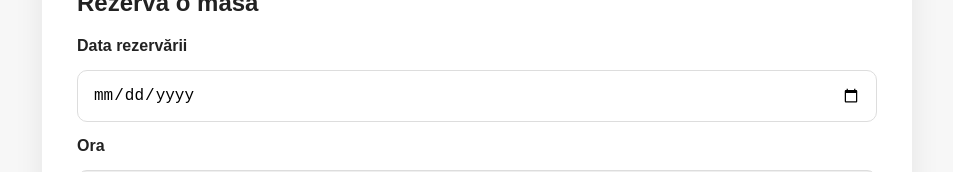
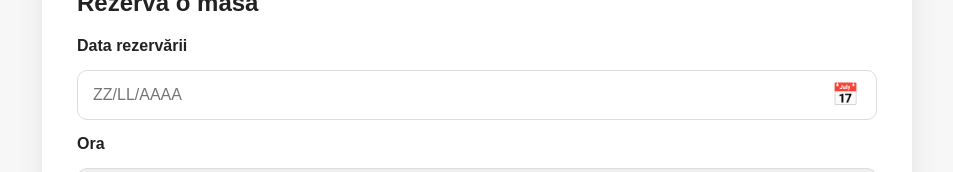
Before and after one commit to masago1/masago1, a Next.js app: page /restaurant in a window 1280 px wide. Shown: the part 426-598 px from the top of the page, without its empty margins (163-1116 px from the left). Built offline with nearby package versions, Linux system fonts and the light colour scheme.

Commit message:
Update page.js

```diff
--- a/app/restaurant/page.js
+++ b/app/restaurant/page.js
@@ -3,7 +3,8 @@
 import { useState } from "react";
 
 export default function RestaurantPage() {
-  const [date, setDate] = useState("");
+  const [dateIso, setDateIso] = useState("");
+  const [dateDisplay, setDateDisplay] = useState("");
   const [time, setTime] = useState("");
   const [guests, setGuests] = useState("2");
   const [name, setName] = useState("");
@@ -11,8 +12,22 @@ export default function RestaurantPage() {
   const [message, setMessage] = useState("");
   const [loading, setLoading] = useState(false);
 
+  function handleDateChange(e) {
+    const value = e.target.value;
+
+    setDateIso(value);
+
+    if (!value) {
+      setDateDisplay("");
+      return;
+    }
+
+    const [year, month, day] = value.split("-");
+    setDateDisplay(`${day}/${month}/${year}`);
+  }
+
   async function handleReservation() {
-    if (!date || !time || !name || !phone) {
+    if (!dateIso || !time || !name || !phone) {
       setMessage("Completează toate câmpurile.");
       return;
     }
@@ -29,7 +44,6 @@ export default function RestaurantPage() {
 
       if (!supabaseUrl || !supabaseKey) {
         setMessage("Conexiunea cu baza de date nu este configurată.");
-        setLoading(false);
         return;
       }
 
@@ -45,7 +59,7 @@ export default function RestaurantPage() {
           },
           body: JSON.stringify({
             restaurant_name: "Casa Bunicii",
-            reservation_date: date,
+            reservation_date: dateIso,
             reservation_time: time,
             guests: Number(guests),
             customer_name: name,
@@ -64,7 +78,8 @@ export default function RestaurantPage() {
 
       setMessage("Rezervarea a fost trimisă cu succes! ✅");
 
-      setDate("");
+      setDateIso("");
+      setDateDisplay("");
       setTime("");
       setGuests("2");
       setName("");
@@ -119,7 +134,6 @@ export default function RestaurantPage() {
         </h1>
 
         <p>📍 Timișoara</p>
-
         <p>⭐ 9.2 • Bucătărie românească</p>
 
         <div
@@ -139,9 +153,7 @@ export default function RestaurantPage() {
             -30% reducere
           </h2>
 
-          <p>
-            Reducerea se aplică la nota de plată.
-          </p>
+          <p>Reducerea se aplică la nota de plată.</p>
         </div>
 
         <h2
@@ -163,18 +175,58 @@ export default function RestaurantPage() {
             Data rezervării
           </label>
 
+          <div
+            style={{
+              position: "relative",
+            }}
+          >
             <input
-            type="date"
-            value={date}
-            min={today}
-            onChange={(e) => setDate(e.target.value)}
+              type="text"
+              readOnly
+              placeholder="ZZ/LL/AAAA"
+              value={dateDisplay}
               style={{
+                width: "100%",
+                boxSizing: "border-box",
                 padding: "15px",
+                paddingRight: "55px",
                 borderRadius: "10px",
                 border: "1px solid #ddd",
                 fontSize: "16px",
+                background: "white",
               }}
             />
+
+            <input
+              type="date"
+              value={dateIso}
+              min={today}
+              onChange={handleDateChange}
+              style={{
+                position: "absolute",
+                right: "10px",
+                top: "50%",
+                transform: "translateY(-50%)",
+                width: "35px",
+                height: "35px",
+                opacity: 0,
+                cursor: "pointer",
+              }}
+            />
+
+            <span
+              style={{
+                position: "absolute",
+                right: "18px",
+                top: "50%",
+                transform: "translateY(-50%)",
+                fontSize: "22px",
+                pointerEvents: "none",
+              }}
+            >
+              📅
+            </span>
+          </div>
 
           <label style={{ fontWeight: "bold" }}>
             Ora
@@ -284,7 +336,6 @@ export default function RestaurantPage() {
               style={{
                 textAlign: "center",
                 fontWeight: "bold",
-                marginTop: "5px",
               }}
             >
               {message}
```
Lines whose indentation alone changed are shown as unchanged.
